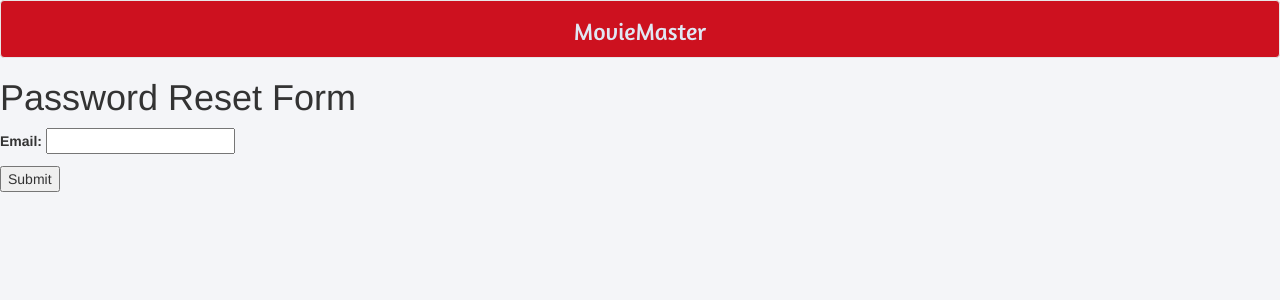
After one commit to RajanSubramaniam/Movie-Master, a Django app: page /accounts/password/reset/ in a window 1280 px wide. The commit adds this page. Shown: the top 300 px of the page. Run offline with Django 3.2, Linux system fonts and the light colour scheme; some libraries are stand-ins or nearby versions.

Commit message:
Added registration module for password reset option.

```diff
--- a/movie_rec/urls.py
+++ b/movie_rec/urls.py
@@ -16,13 +16,31 @@ Including another URLconf
 from django.conf.urls import include, url
 from django.contrib import admin
 from django.views.generic import TemplateView    #later we have to change it
-
+from django.contrib.auth.views import (
+    password_reset,
+    password_reset_done,
+    password_reset_confirm,
+    password_reset_complete,
+)
 
 urlpatterns = [
     url(r'^$', 'predictions.views.home',name='home'),
     url(r'^user/$', 'predictions.views.user',name='user'),
 	url(r'^movies/(?P<slug>[-\w]+)/$', 'predictions.views.movie_detail',name='movie_detail'),
 	url(r'^movies/(?P<slug>[-\w]+)/edit/$', 'predictions.views.edit_movie',name='edit_movie'),
+    url(r'^accounts/password/reset/$',password_reset,
+        {'template_name':'registration/password_reset_form.html'},name="password_reset"),
+
+    url(r'^accounts/password/reset/done/$',password_reset_done,
+        {'template_name':'registration/password_reset_done.html'},name="password_reset_done"),
+
+    url(r'^accounts/password/reset/(?P<uidb64>[0-9A-Za-z_\-]+)/(?P<token>[0-9A-Za-z]{1,13}-[0-9A-Za-z]{1,20})/$',password_reset_confirm,
+        {'template_name':'registration/password_reset_confirm.html'},name="password_reset_confirm"),
+
+    url(r'^accounts/password/done/$', password_reset_complete,
+        {'template_name':'registration/password_reset_complete.html'},
+        name="password_reset_complete"),
+
 	url(r'^accounts/', include('registration.backends.simple.urls')),
     url(r'^admin/', include(admin.site.urls)),
 ]
--- a/predictions/templates/registration/login.html
+++ b/predictions/templates/registration/login.html
@@ -7,4 +7,10 @@
 	{{form.as_p}}
 	<input type="submit" value="Login" />
 </form>
+<br><br>
+<p>
+	<a href="{% url 'password_reset' %}">
+		Forgot your password?
+	</a>
+</p>
 {% endblock %}
--- /dev/null
+++ b/predictions/templates/registration/password_change_done.html
@@ -0,0 +1,6 @@
+{% extends 'layouts/base.html' %}
+{% block title %}Password Change Done - {{block.super}}{% endblock %}
+{% block content %}
+<h1> Password Change Done</h1>
+<p> Your password was changed.</p>
+{% endblock %}
--- /dev/null
+++ b/predictions/templates/registration/password_reset_complete.html
@@ -0,0 +1,6 @@
+{% extends 'layouts/base.html' %}
+{% block title %}Password Reset Complete - {{block.super}}{% endblock %}
+{% block content %}
+<h1> Password Reset Complete</h1>
+<p> Your password has been reset!</p>
+{% endblock %}
--- /dev/null
+++ b/predictions/templates/registration/password_reset_done.html
@@ -0,0 +1,6 @@
+{% extends 'layouts/base.html' %}
+{% block title %}Password Reset Done - {{block.super}}{% endblock %}
+{% block content %}
+<h1> Password Reset Complete</h1>
+<p> Check your email for a link to reset your password! </p>
+{% endblock %}
--- /dev/null
+++ b/predictions/templates/registration/password_reset_form.html
@@ -0,0 +1,10 @@
+{% extends 'layouts/base.html' %}
+{% block title %}Password Reset Form  - {{block.super}}{% endblock %}
+{% block content %}
+<h1> Password Reset Form </h1>
+<form role="form" action="" method="post">
+	{% csrf_token %}
+	{{form.as_p}}
+	<input type="submit" value="Submit" />
+</form>
+{% endblock %}
```
Also changed, not shown: predictions/templates/registration/password_change_form.html (added, +10 -0 lines), predictions/templates/registration/password_reset_confirm.html (added, +17 -0 lines), predictions/templates/registration/password_reset_email.txt (added, +10 -0 lines), db.sqlite3, 1 other file.
